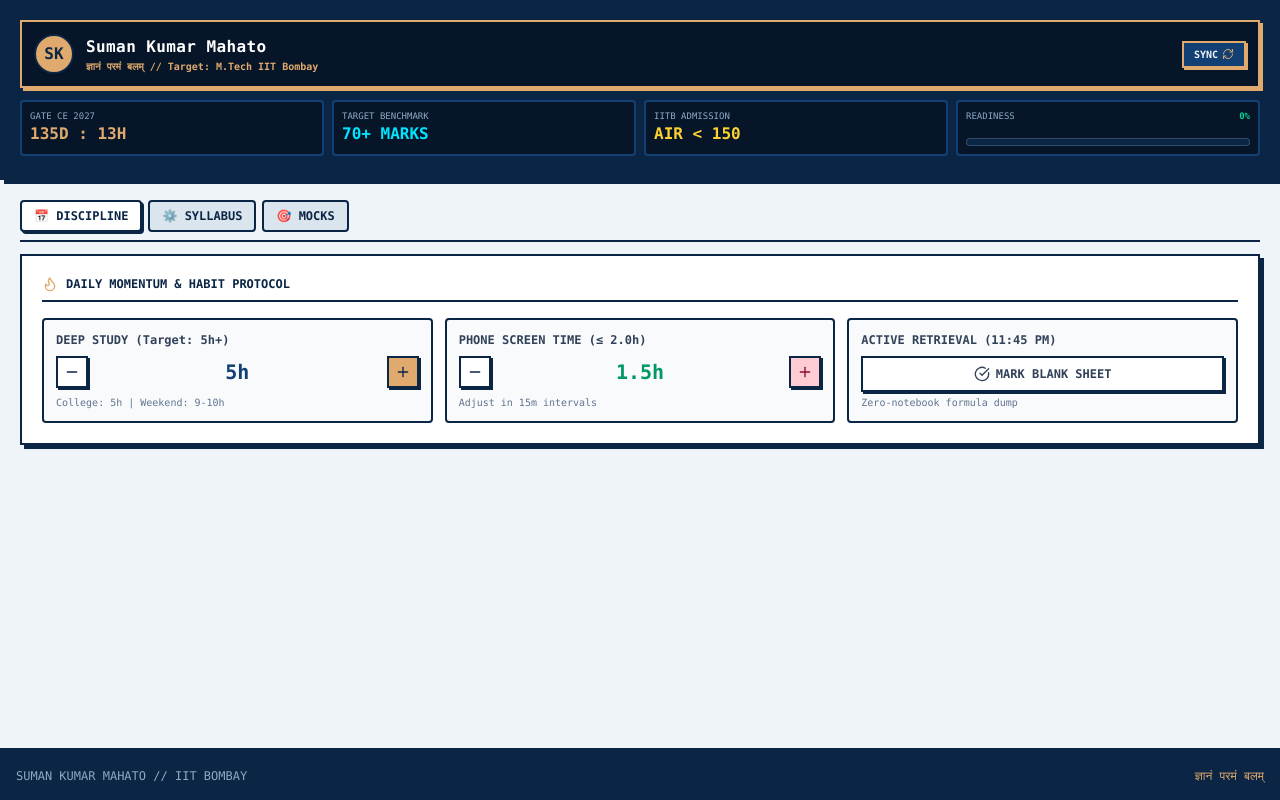
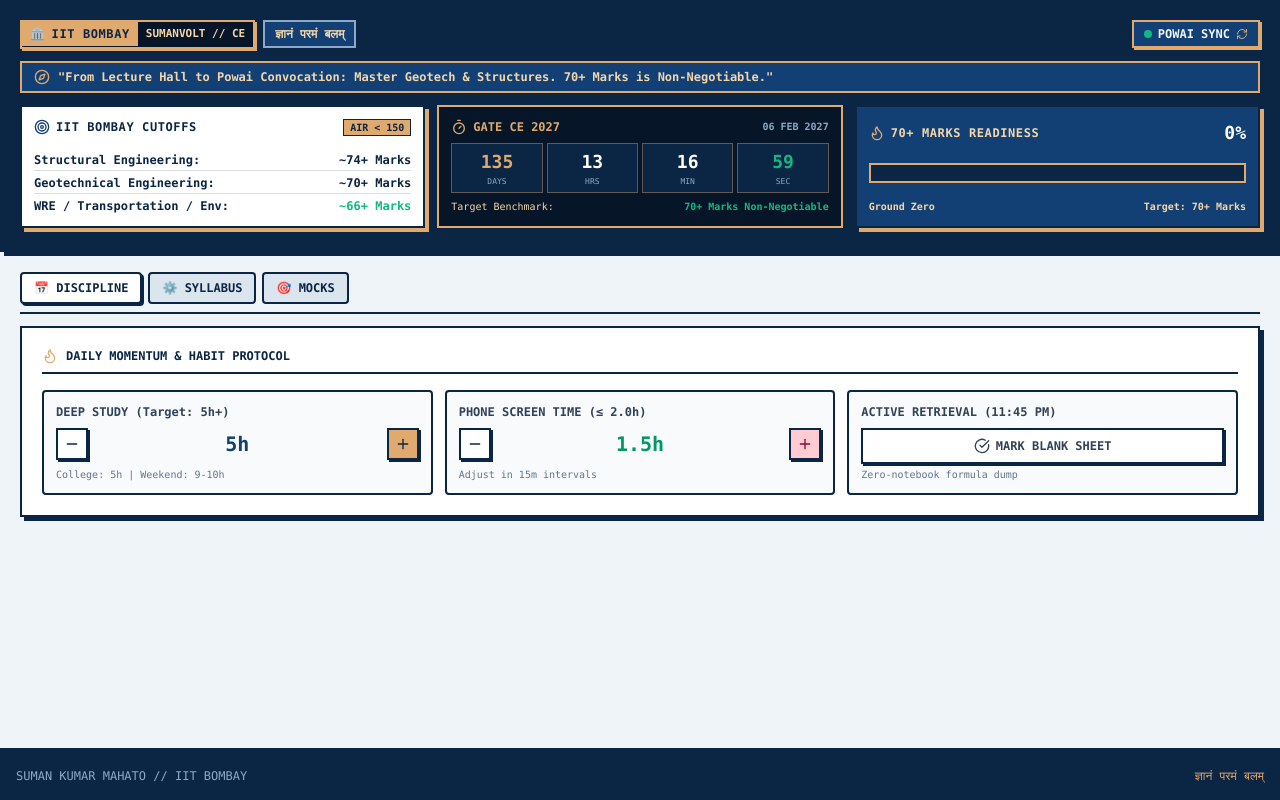
Before and after one commit to sumanvolt/gate-ce-command-center, a Next.js app: page / in a window 1280 px wide. Built offline with nearby package versions, Linux system fonts and the light colour scheme.

Commit message:
feat: integrate official iit bombay main building silhouette logo and heritage theme

```diff
--- a/app/globals.css
+++ b/app/globals.css
@@ -11,8 +11,8 @@
   --color-iitb-emerald: #10b981;
   --color-iitb-crimson: #ef4444;
 
-  --shadow-neo: 4px 4px 0px 0px #0b2545;
-  --shadow-neo-sm: 2px 2px 0px 0px #0b2545;
+  --shadow-iitb: 4px 4px 0px 0px #0b2545;
+  --shadow-iitb-sm: 2px 2px 0px 0px #0b2545;
 }
 
 body {
@@ -22,6 +22,7 @@
   -webkit-font-smoothing: antialiased;
 }
 
+/* Touch focus outline suppression for mobile charts */
 .recharts-wrapper,
 .recharts-wrapper *,
 .recharts-surface,
--- a/components/GoalHeader.tsx
+++ b/components/GoalHeader.tsx
@@ -1,7 +1,7 @@
 "use client";
 
 import React, { useState, useEffect } from "react";
-import { Timer, Target, Flame, DownloadCloud, RefreshCw, Sparkles } from "lucide-react";
+import { Timer, Target, Flame, DownloadCloud, RefreshCw, Compass } from "lucide-react";
 import { motion } from "framer-motion";
 
 interface GoalHeaderProps {
@@ -78,27 +78,28 @@
   return (
     <header className="border-b-4 border-[#0b2545] bg-[#0b2545] text-white p-3 sm:p-5 shadow-[4px_4px_0px_0px_#0b2545]">
       <div className="max-w-7xl mx-auto flex flex-col gap-3">
-        {/* User Profile Bar (Matching Reference Layout) */}
-        <div className="flex flex-wrap items-center justify-between gap-2 bg-[#061628] border-2 border-[#e0a96d] p-2 sm:p-3 shadow-[3px_3px_0px_0px_#e0a96d]">
-          <div className="flex items-center gap-3">
-            <div className="w-10 h-10 rounded-full bg-[#e0a96d] text-[#0b2545] font-black flex items-center justify-center border-2 border-[#0b2545] text-base shadow-sm">
-              SK
+        {/* Brand Bar */}
+        <div className="flex flex-wrap items-center justify-between gap-2">
+          <div className="flex items-center gap-2 max-w-full">
+            <div className="flex items-center border-2 border-[#e0a96d] bg-[#061628] shadow-[2px_2px_0px_0px_#e0a96d] overflow-hidden whitespace-nowrap">
+              <span className="bg-[#e0a96d] text-[#0b2545] text-[10px] sm:text-xs font-black px-2 py-1 tracking-wider flex items-center gap-1.5">
+                <span>🏛️</span> IIT BOMBAY
+              </span>
+              <span className="text-[#f5d6a8] text-[9px] sm:text-[11px] font-mono font-bold px-2 py-1">
+                SUMANVOLT // CE
+              </span>
             </div>
-            <div>
-              <h2 className="text-sm sm:text-base font-black text-white tracking-wide">
-                Suman Kumar Mahato
-              </h2>
-              <p className="text-[10px] text-[#e0a96d] font-mono font-bold">
-                ज्ञानं परमं बलम् // Target: M.Tech IIT Bombay
-              </p>
-            </div>
+
+            <span className="hidden sm:inline-block bg-[#134074] text-[#f5d6a8] font-black text-xs px-2.5 py-1 border-2 border-[#8da9c4]">
+              ज्ञानं परमं बलम्
+            </span>
           </div>
 
           <div className="flex items-center gap-2">
             {showInstallBtn && (
               <button
                 onClick={handleInstallClick}
-                className="bg-[#e0a96d] text-[#0b2545] text-[10px] font-black px-2.5 py-1 border-2 border-[#0b2545] shadow-[2px_2px_0px_0px_#0b2545] flex items-center gap-1 animate-pulse"
+                className="bg-[#e0a96d] hover:bg-[#f5d6a8] text-[#0b2545] text-[10px] sm:text-xs font-black px-2.5 py-1 border-2 border-[#0b2545] shadow-[2px_2px_0px_0px_#0b2545] flex items-center gap-1 animate-pulse"
               >
                 <DownloadCloud className="w-3.5 h-3.5" /> INSTALL APP
               </button>
@@ -107,38 +108,95 @@
             <button
               onClick={handleForceUpdate}
               disabled={isUpdating}
-              className="bg-[#134074] hover:bg-[#1d4e89] text-[#eef4f8] px-2.5 py-1 border-2 border-[#e0a96d] font-black text-[10px] shadow-[2px_2px_0px_0px_#e0a96d] flex items-center gap-1"
+              className="bg-[#134074] hover:bg-[#1d4e89] text-[#eef4f8] px-2.5 py-1 border-2 border-[#e0a96d] font-black text-[10px] sm:text-xs shadow-[2px_2px_0px_0px_#e0a96d] flex items-center gap-1.5 whitespace-nowrap transition-all"
             >
-              <span>SYNC</span>
+              <span className="w-2 h-2 rounded-full bg-[#10b981]"></span>
+              <span>POWAI SYNC</span>
               <RefreshCw className={`w-3 h-3 text-[#e0a96d] ${isUpdating ? "animate-spin" : ""}`} />
             </button>
           </div>
         </div>
 
-        {/* Compact Countdown & Progress Strip */}
-        <div className="grid grid-cols-2 sm:grid-cols-4 gap-2 text-xs font-mono">
-          <div className="bg-[#061628] border-2 border-[#134074] p-2 rounded">
-            <span className="text-[9px] text-[#8da9c4] block">GATE CE 2027</span>
-            <span className="text-base font-black text-[#e0a96d]">{timeLeft.days}D : {timeLeft.hours}H</span>
+        {/* Motivational Banner */}
+        <div className="bg-[#134074] text-[#f5d6a8] border-2 border-[#e0a96d] px-3 py-1.5 shadow-[2px_2px_0px_0px_#0b2545] flex items-center gap-2 text-xs font-bold">
+          <Compass className="w-4 h-4 text-[#e0a96d] shrink-0" />
+          <span>&quot;From Lecture Hall to Powai Convocation: Master Geotech &amp; Structures. 70+ Marks is Non-Negotiable.&quot;</span>
+        </div>
+
+        {/* 3 Status Cards */}
+        <div className="grid grid-cols-1 md:grid-cols-3 gap-3">
+          <div className="bg-white text-[#0b2545] border-2 border-[#0b2545] p-3 shadow-[4px_4px_0px_0px_#e0a96d] flex flex-col justify-between">
+            <div className="flex items-center justify-between mb-1">
+              <span className="text-xs font-black tracking-wider text-[#0b2545] flex items-center gap-1.5">
+                <Target className="w-4 h-4 text-[#134074]" /> IIT BOMBAY CUTOFFS
+              </span>
+              <span className="text-[10px] bg-[#e0a96d] text-[#0b2545] border border-[#0b2545] font-black px-1.5">AIR &lt; 150</span>
+            </div>
+            <div className="space-y-1 text-xs font-bold">
+              <div className="flex justify-between border-b border-[#0b2545]/15 pb-0.5">
+                <span>Structural Engineering:</span>
+                <span className="text-[#0b2545] font-black">~74+ Marks</span>
+              </div>
+              <div className="flex justify-between border-b border-[#0b2545]/15 pb-0.5">
+                <span>Geotechnical Engineering:</span>
+                <span className="text-[#0b2545] font-black">~70+ Marks</span>
+              </div>
+              <div className="flex justify-between">
+                <span>WRE / Transportation / Env:</span>
+                <span className="text-[#10b981] font-black">~66+ Marks</span>
+              </div>
+            </div>
           </div>
-          <div className="bg-[#061628] border-2 border-[#134074] p-2 rounded">
-            <span className="text-[9px] text-[#8da9c4] block">TARGET BENCHMARK</span>
-            <span className="text-base font-black text-[#00e5ff]">70+ MARKS</span>
+
+          <div className="bg-[#061628] text-white border-2 border-[#e0a96d] p-3 shadow-[4px_4px_0px_0px_#0b2545] flex flex-col justify-between">
+            <div className="flex items-center justify-between mb-1">
+              <span className="text-xs font-black text-[#e0a96d] flex items-center gap-1.5">
+                <Timer className="w-4 h-4" /> GATE CE 2027
+              </span>
+              <span className="text-[10px] text-[#8da9c4] font-bold">06 FEB 2027</span>
+            </div>
+            <div className="grid grid-cols-4 gap-1 text-center my-1">
+              <div className="bg-[#0b2545] border border-[#e0a96d]/40 p-1">
+                <div className="text-base sm:text-lg font-black text-[#e0a96d]">{timeLeft.days}</div>
+                <div className="text-[8px] text-[#8da9c4]">DAYS</div>
+              </div>
+              <div className="bg-[#0b2545] border border-[#e0a96d]/40 p-1">
+                <div className="text-base sm:text-lg font-black text-white">{timeLeft.hours}</div>
+                <div className="text-[8px] text-[#8da9c4]">HRS</div>
+              </div>
+              <div className="bg-[#0b2545] border border-[#e0a96d]/40 p-1">
+                <div className="text-base sm:text-lg font-black text-white">{timeLeft.minutes}</div>
+                <div className="text-[8px] text-[#8da9c4]">MIN</div>
+              </div>
+              <div className="bg-[#0b2545] border border-[#e0a96d]/40 p-1">
+                <div className="text-base sm:text-lg font-black text-[#10b981]">{timeLeft.seconds}</div>
+                <div className="text-[8px] text-[#8da9c4]">SEC</div>
+              </div>
+            </div>
+            <div className="text-[10px] text-[#f5d6a8] flex justify-between mt-0.5">
+              <span>Target Benchmark:</span>
+              <span className="text-[#10b981] font-black">70+ Marks Non-Negotiable</span>
+            </div>
           </div>
-          <div className="bg-[#061628] border-2 border-[#134074] p-2 rounded">
-            <span className="text-[9px] text-[#8da9c4] block">IITB ADMISSION</span>
-            <span className="text-base font-black text-amber-300">AIR &lt; 150</span>
-          </div>
-          <div className="bg-[#061628] border-2 border-[#134074] p-2 rounded flex flex-col justify-between">
-            <div className="flex justify-between text-[9px] text-[#8da9c4]">
-              <span>READINESS</span>
-              <span className="text-emerald-400 font-bold">{overallProgress}%</span>
+
+          <div className="bg-[#134074] text-white border-2 border-[#0b2545] p-3 shadow-[4px_4px_0px_0px_#e0a96d] flex flex-col justify-between">
+            <div className="flex items-center justify-between">
+              <span className="text-xs font-black tracking-wider text-[#f5d6a8] flex items-center gap-1.5">
+                <Flame className="w-4 h-4 text-[#e0a96d]" /> 70+ MARKS READINESS
+              </span>
+              <span className="text-lg font-black text-white">{overallProgress}%</span>
             </div>
-            <div className="w-full bg-[#0b2545] h-2 rounded overflow-hidden border border-[#8da9c4]/30 mt-1">
+            <div className="w-full bg-[#0b2545] border-2 border-[#e0a96d] h-4 sm:h-5 my-1.5 relative overflow-hidden">
               <motion.div
-                className="h-full bg-gradient-to-r from-[#00e5ff] to-[#e0a96d]"
+                className="h-full bg-gradient-to-r from-[#e0a96d] to-[#10b981]"
+                initial={{ width: 0 }}
                 animate={{ width: `${overallProgress}%` }}
+                transition={{ type: "spring", stiffness: 60 }}
               />
+            </div>
+            <div className="flex justify-between text-[10px] font-black text-[#f5d6a8]">
+              <span>Ground Zero</span>
+              <span>Target: 70+ Marks</span>
             </div>
           </div>
         </div>
```
